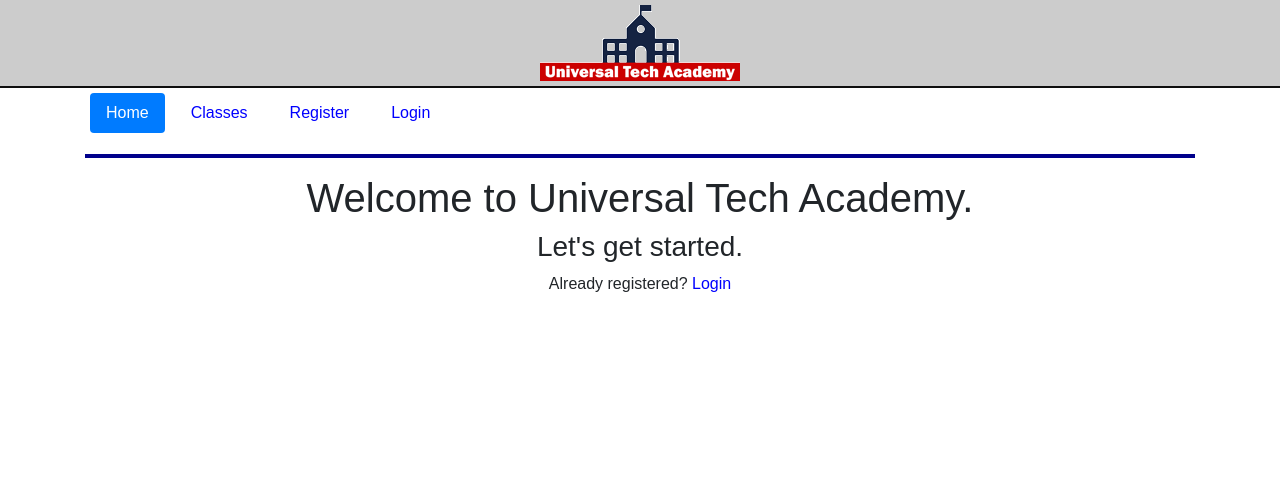
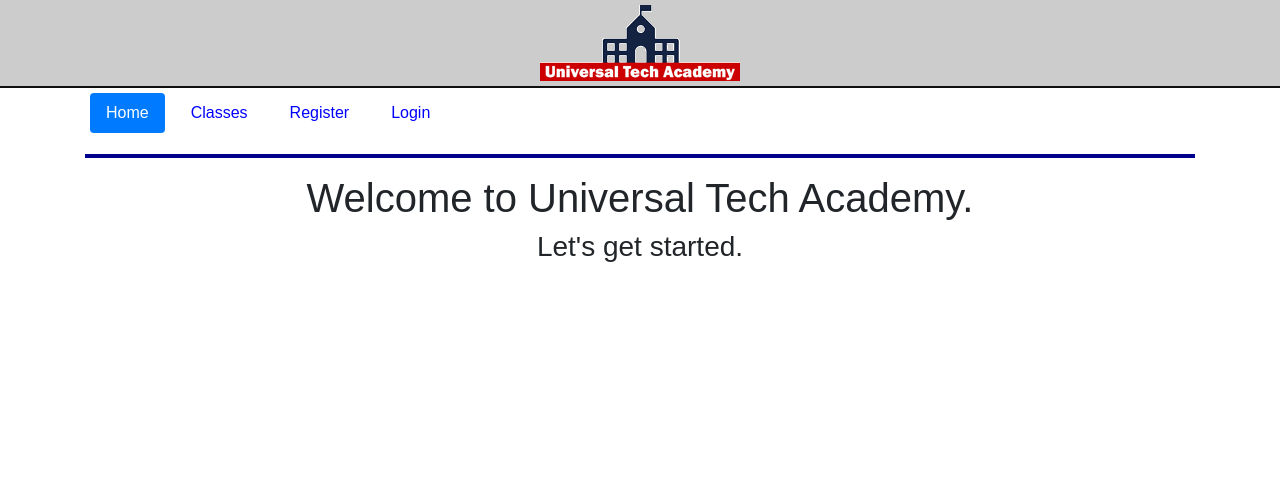
Before and after one commit to frinzekt/learning-flask, a Flask app: page / in a window 1280 px wide. Shown: the top 491 px of the page. Run offline with Flask 2, Linux system fonts and the light colour scheme; some libraries are stand-ins or nearby versions.

Commit message:
jinja navigation

```diff
--- a/Exercises/enrollment/app/routes.py
+++ b/Exercises/enrollment/app/routes.py
@@ -3,5 +3,18 @@ from flask import render_template
 
 @app.route("/")
 @app.route("/index")
+@app.route("/home")
 def index():
-    return render_template("index.html")
+    return render_template("index.html", login=True)
+
+@app.route("/login")
+def login():
+    return render_template("login.html", login=True)
+
+@app.route("/courses")
+def courses():
+    return render_template("courses.html", login=True)
+
+@app.route("/register")
+def register():
+    return render_template("register.html", login=True)
--- a/Exercises/enrollment/app/templates/includes/nav.html
+++ b/Exercises/enrollment/app/templates/includes/nav.html
@@ -1,10 +1,10 @@
 <header>
 	<nav>
 		<ul class="nav nav-pills">
-			<li class="nav-item"><a href="" class="nav-link active">Home</a></li>
-			<li class="nav-item"><a href="" class="nav-link">Classes</a></li>
-			<li class="nav-item"><a href="" class="nav-link">Register</a></li>
-			<li class="nav-item"><a href="" class="nav-link">Login</a></li>
+			<li class="nav-item"><a href="{{ url_for('index') }}" class="nav-link active">Home</a></li>
+			<li class="nav-item"><a href="{{ url_for('courses') }}" class="nav-link">Classes</a></li>
+			<li class="nav-item"><a href="{{ url_for('register') }}" class="nav-link">Register</a></li>
+			<li class="nav-item"><a href="{{ url_for('login') }}" class="nav-link">Login</a></li>
 		</ul>
 	</nav>
 	<hr style="clear: both;" />
--- a/Exercises/enrollment/app/templates/index.html
+++ b/Exercises/enrollment/app/templates/index.html
@@ -19,8 +19,14 @@
 			<div class="row">
 				<div class="col-md-12 text-center">
 					<h1>Welcome to Universal Tech Academy.</h1>
+
+					{% if login %}
 					<h3>Let's get started.</h3>
-					<p>Already registered? <a href="login.html">Login</a></p>
+
+					{% else %}
+					<p>Already registered? <a href="{{ url_for('login') }}">Login</a></p>
+
+					{% endif %}
 				</div>
 			</div>
 		</div>
```
